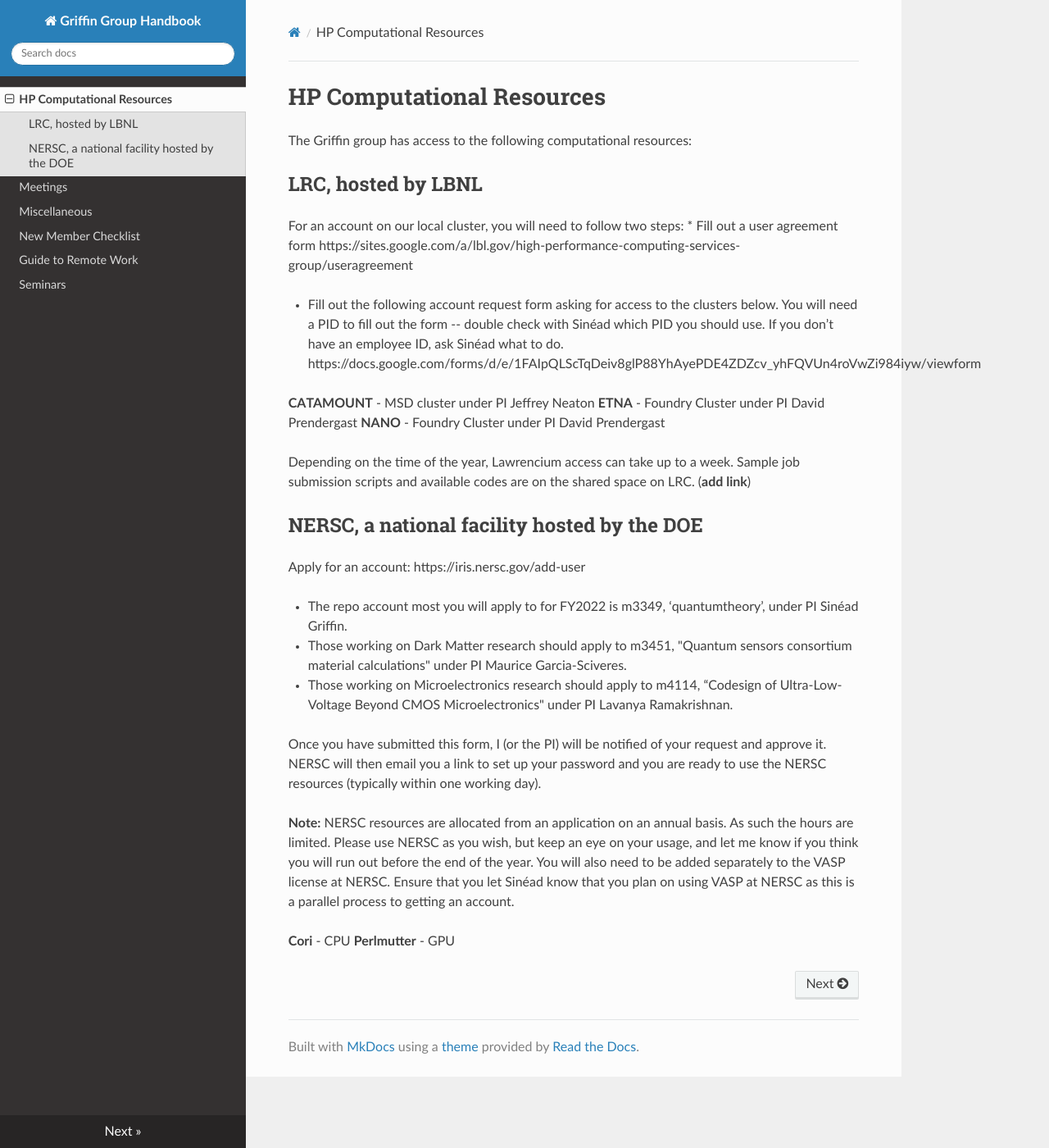
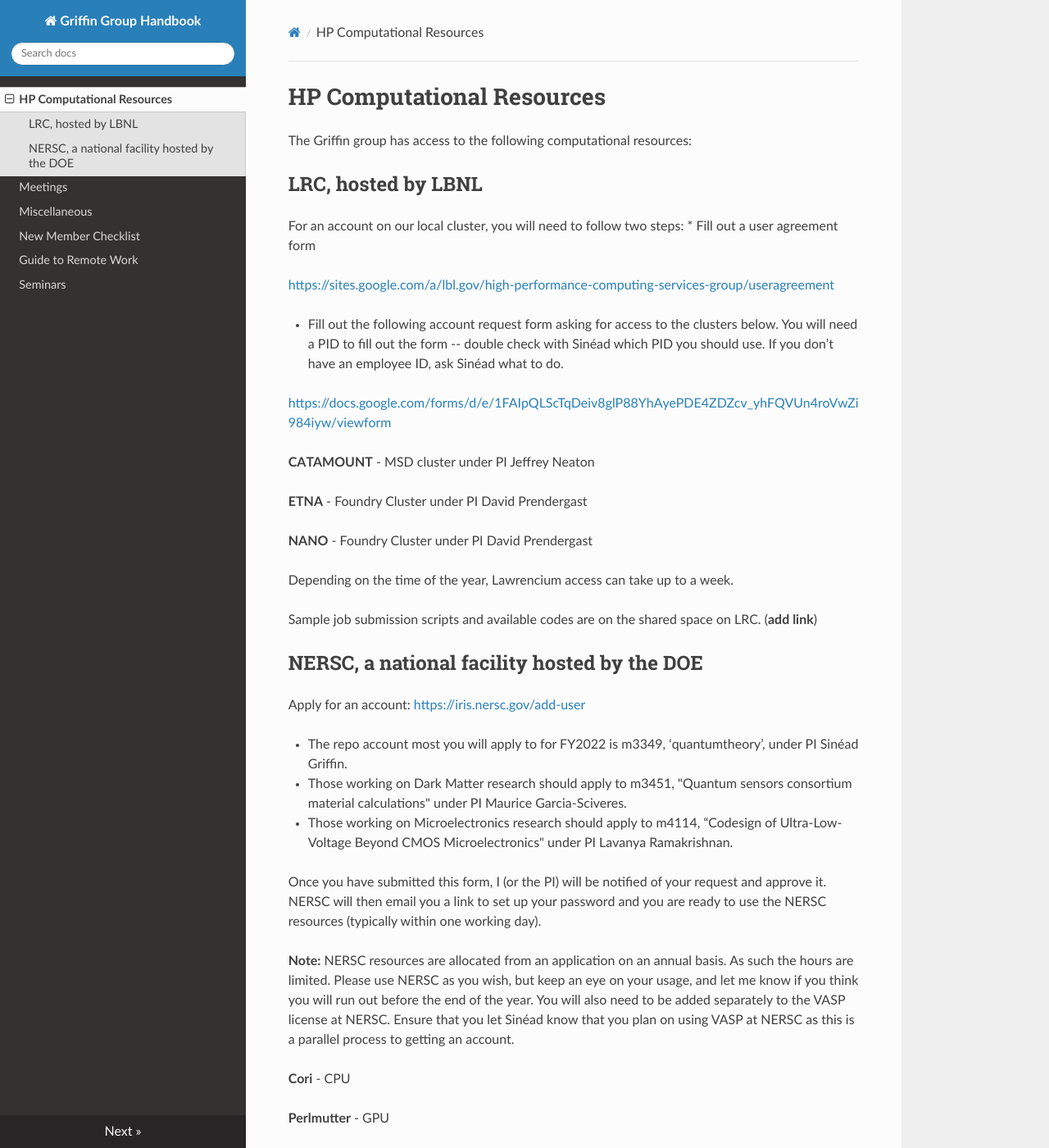
Before and after one commit to oashour/GriffinGroupHandbook, an MkDocs documentation site: the page built from docs/hpc.md, in a window 1280 px wide and 1400 px high. Shown: the whole window at 82% size. Built offline with MkDocs 1.6.1, drawn with Linux system fonts in a browser that asks for light colours; nearby versions of some CDN libraries.

Commit message:
Update HPC

```diff
--- a/docs/hpc.md
+++ b/docs/hpc.md
@@ -6,22 +6,27 @@
 
 For an account on our local cluster, you will need to follow two steps:
 * Fill out a user agreement form
-https://sites.google.com/a/lbl.gov/high-performance-computing-services-group/useragreement
+
+<https://sites.google.com/a/lbl.gov/high-performance-computing-services-group/useragreement>
 
 * Fill out the following account request form asking for access to the clusters below. You will need a PID to fill out the form -- double check with Sinéad which PID you should use. If you don’t have an employee ID, ask Sinéad what to do.
-https://docs.google.com/forms/d/e/1FAIpQLScTqDeiv8glP88YhAyePDE4ZDZcv_yhFQVUn4roVwZi984iyw/viewform
+
+<https://docs.google.com/forms/d/e/1FAIpQLScTqDeiv8glP88YhAyePDE4ZDZcv_yhFQVUn4roVwZi984iyw/viewform>
 
 **CATAMOUNT** -  MSD cluster under PI Jeffrey Neaton
+
 **ETNA** - Foundry Cluster under PI David Prendergast
+
 **NANO** - Foundry Cluster  under PI David Prendergast
 
 Depending on the time of the year, Lawrencium access can take up to a week.
+
 Sample job submission scripts and available codes are on the shared space on LRC. (**add link**)
 
 ## NERSC, a national facility hosted by the DOE
 
 Apply for an account:
-https://iris.nersc.gov/add-user
+<https://iris.nersc.gov/add-user>
 
 * The repo account most you will apply to for FY2022 is m3349, ‘quantumtheory’, under PI Sinéad Griffin.
 
@@ -34,4 +39,5 @@
 **Note:** NERSC resources are allocated from an application on an annual basis. As such the hours are limited. Please use NERSC as you wish, but keep an eye on your usage, and let me know if you think you will run out before the end of the year. You will also need to be added separately to the VASP license at NERSC. Ensure that you let Sinéad know that you plan on using VASP at NERSC as this is a parallel process to getting an account.
 
 **Cori** - CPU
+
 **Perlmutter** - GPU
```
Also changed, not shown: 4 other files.
